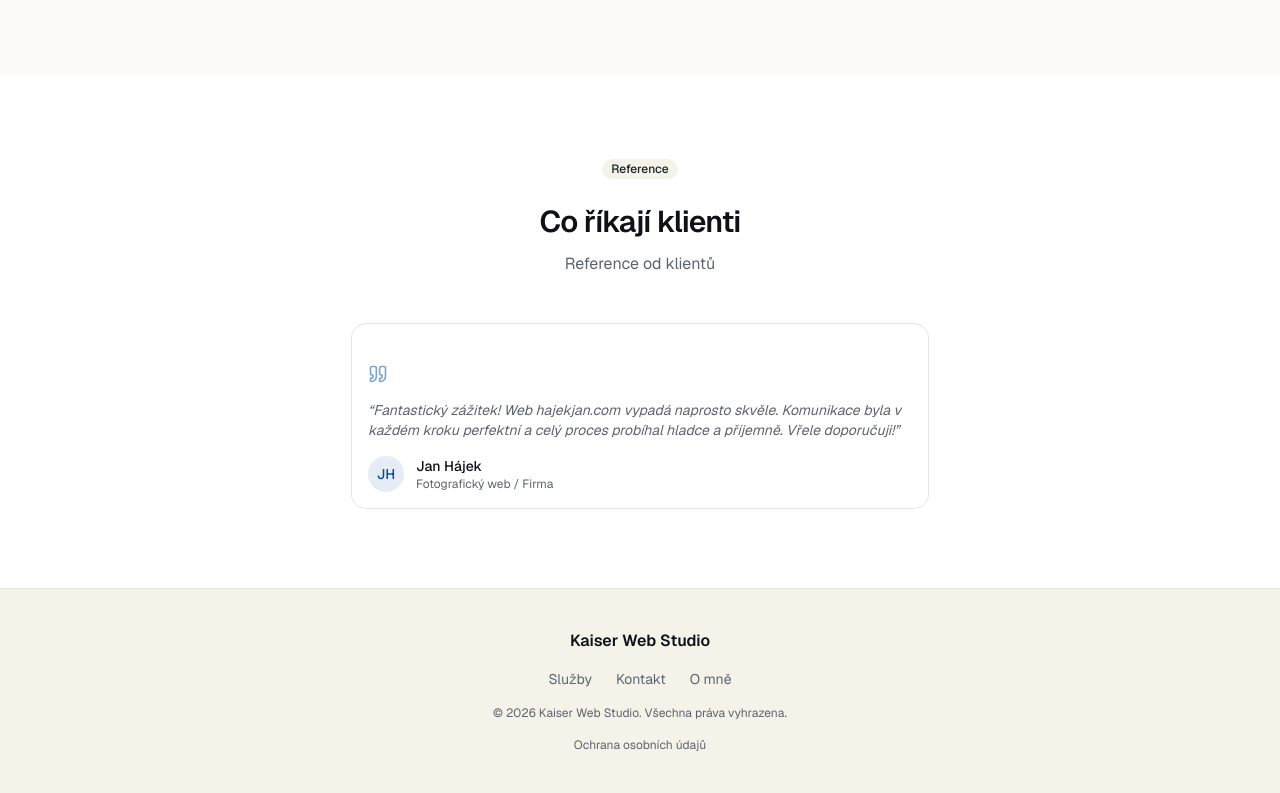
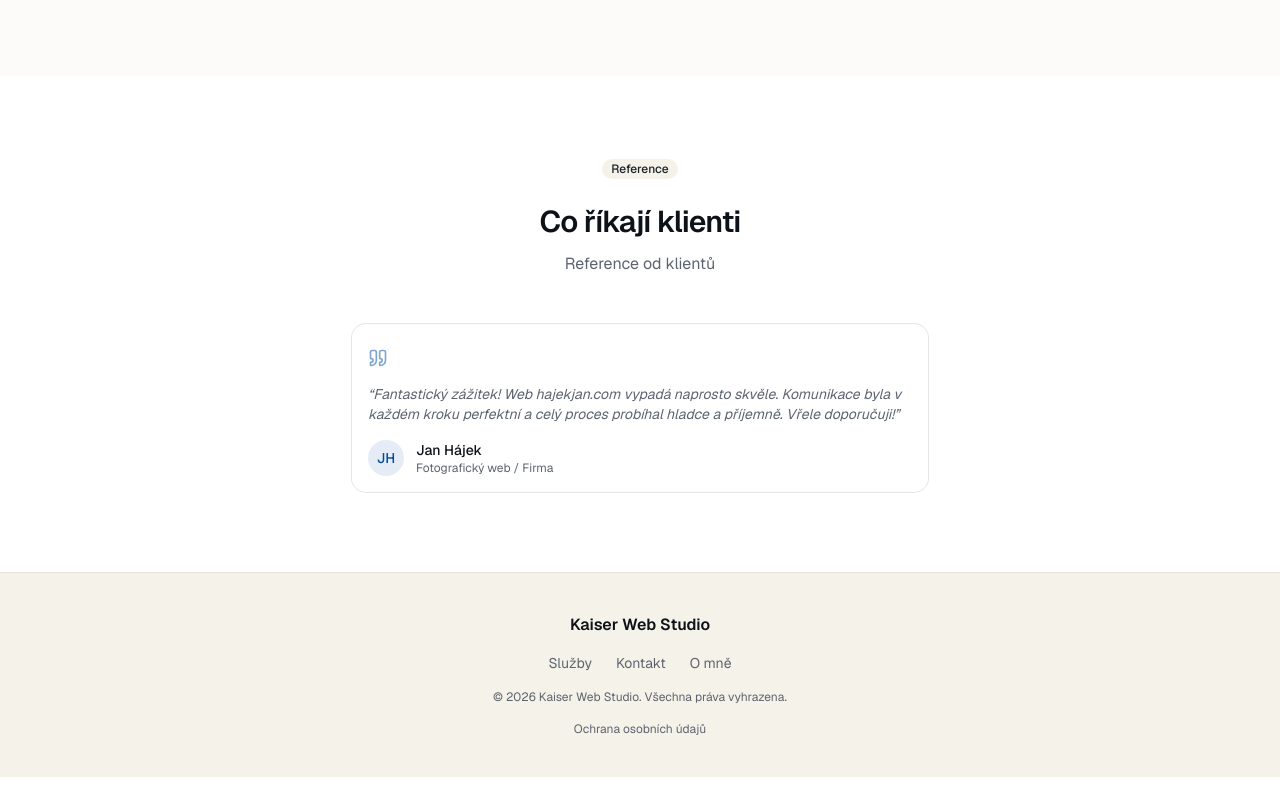
Before and after one commit to Tomas-Kaiser/kaiserwebstudio, a Next.js app: page /cs in a window 1280 px wide. Shown: the part 2899-3692 px from the top of the page. Built offline with nearby package versions, Linux system fonts and the light colour scheme.

Commit message:
Tighten top spacing on testimonial cards

```diff
--- a/src/app/[locale]/page.tsx
+++ b/src/app/[locale]/page.tsx
@@ -283,7 +283,7 @@ export default function Home() {
           >
             {testimonials.map((testimonial, index) => (
               <Card key={index} className="h-full">
-                <CardContent className="flex h-full flex-col gap-4 pt-6">
+                <CardContent className="flex h-full flex-col gap-4 pt-2">
                   <Quote className="size-5 text-primary/50" />
 
                   <p className="flex-1 text-sm text-muted-foreground italic">
```
